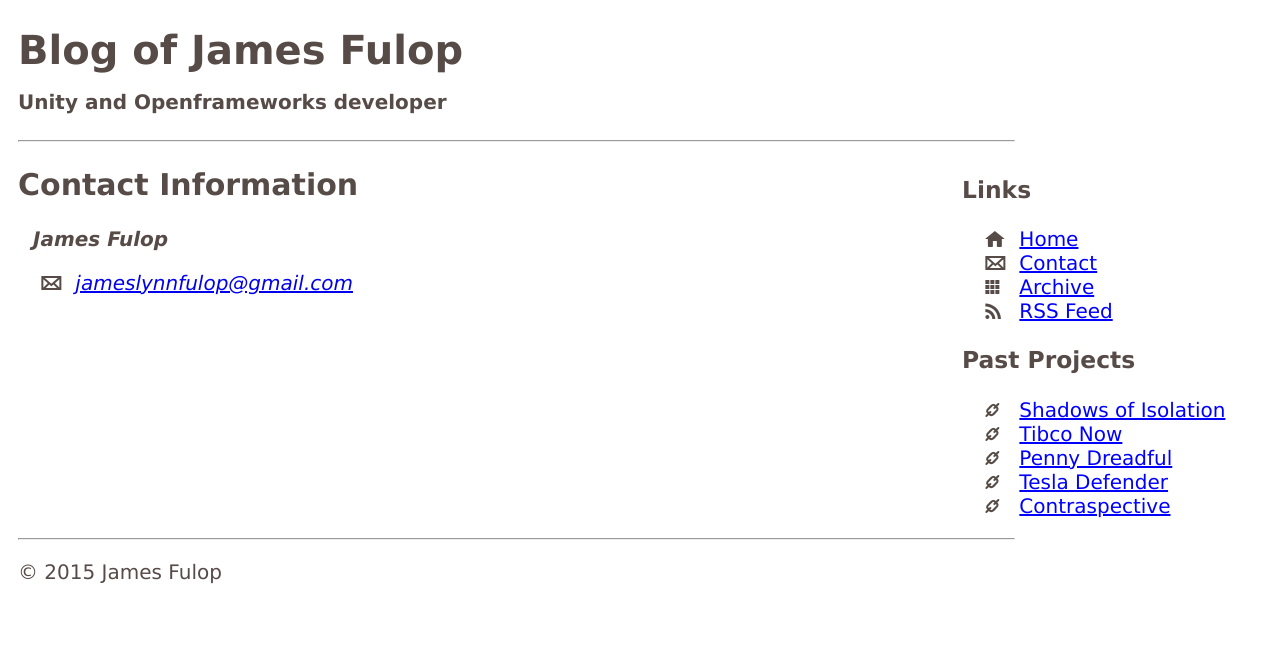
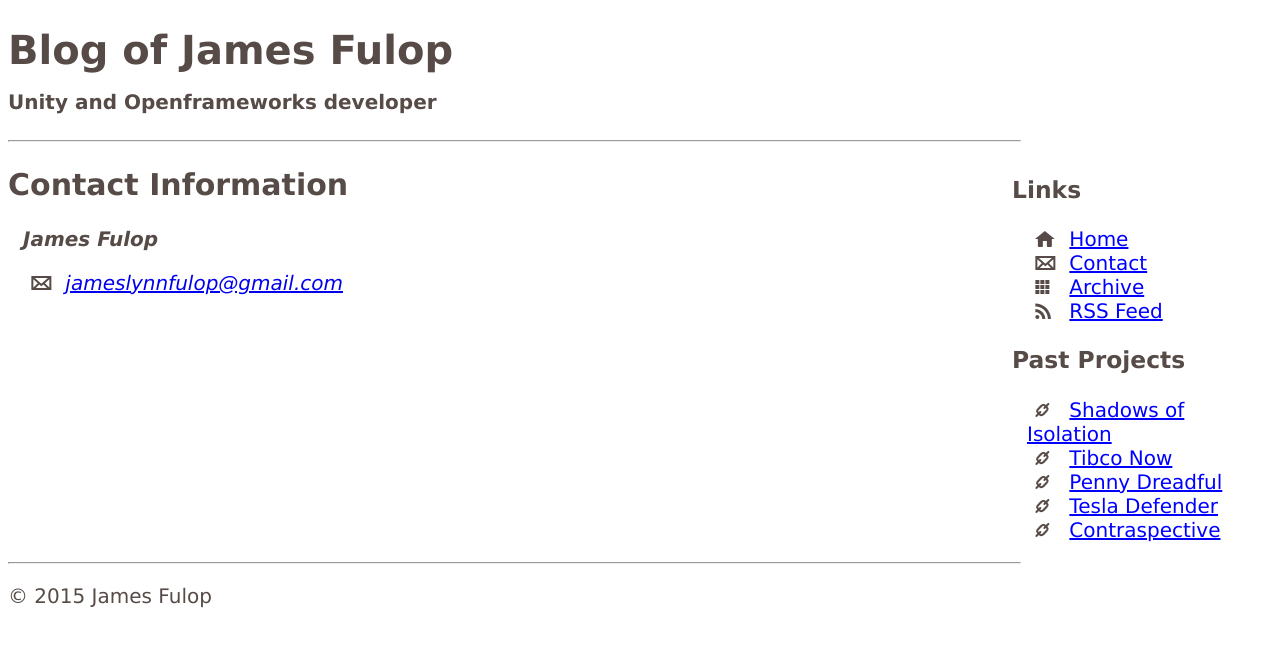
Before and after one commit to Velro/velro.github.io, a Jekyll site: the page built from contact.html, in a window 1280 px wide. Shown: the top 647 px of the page. Built offline with Jekyll 4.4.1, drawn with Linux system fonts in a browser that asks for light colours; Markdown is read by kramdown in place of the engine named in the settings.

Commit message:
fixed scrolling

```diff
--- a/_layouts/post.html
+++ b/_layouts/post.html
@@ -2,7 +2,7 @@
 layout: default
 ---
 <head>
-
+<meta name="viewport" content="width=device-width, initial-scale=1.0">
 <link href="/css/pygments.css" rel="stylesheet">
 
 </head>
--- a/style.css
+++ b/style.css
@@ -2,8 +2,8 @@
     font-size: 20px;
     font-family: Verdana, Arial, SunSans-Regular, Sans-Serif;
     color:#564b47;
-    padding-left: 10px;
-    padding-right: 10px;
+    padding-left: 0;
+    padding-right: 0;
     min-width:600;
 }
 
@@ -68,12 +68,18 @@
 	min-width: 600px;
 	margin-left: 0px;
 	display: block;
+
+
+	/* float: right; */
+
 }
 
 nav {
 	float: right;
-	width: 300px;
+	width: 260px;
 	min-width: 150px;
+	/* position: absolute; */
+	/* left: 90%; */
 }
 
 nav a,
```
